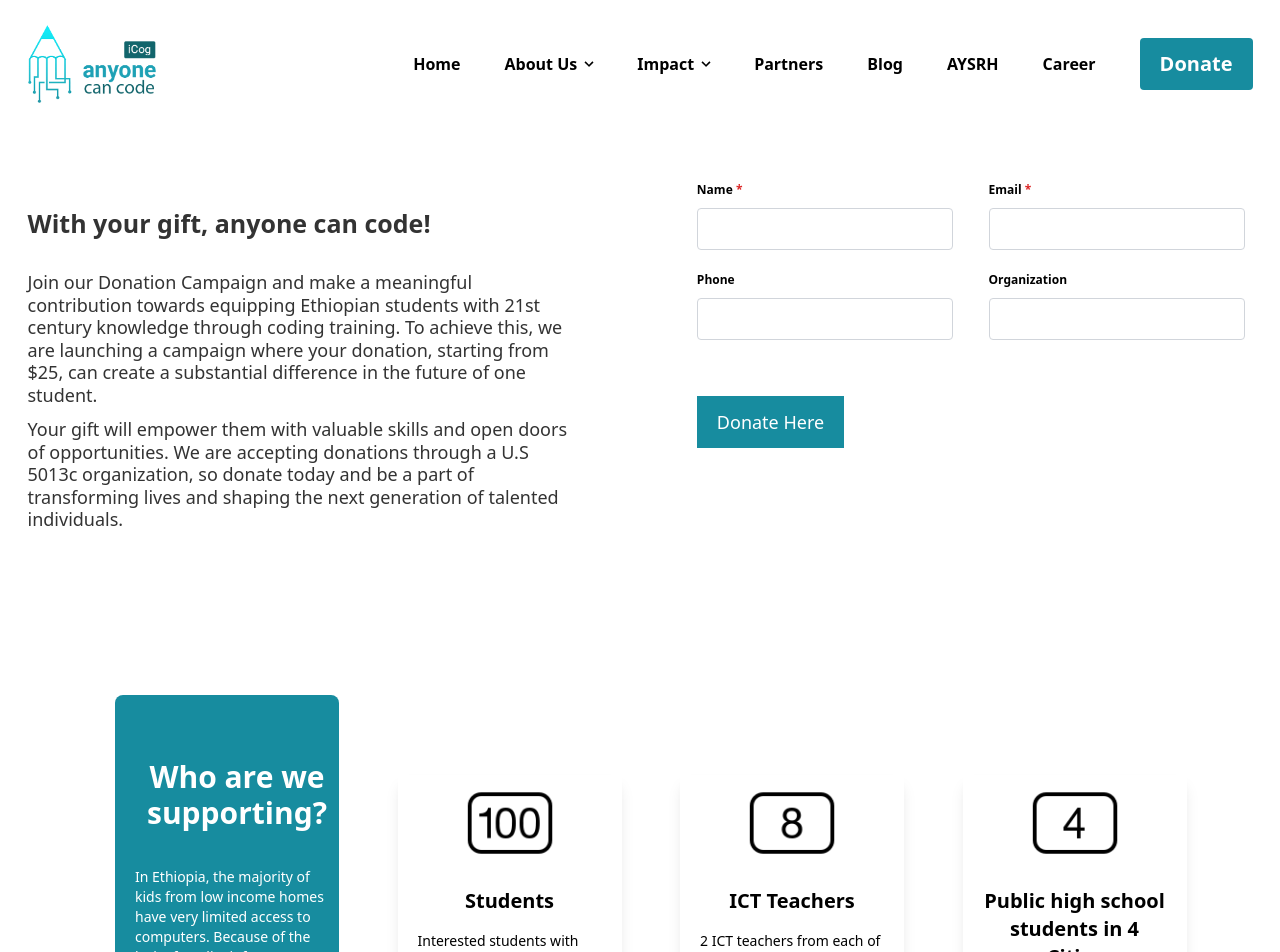
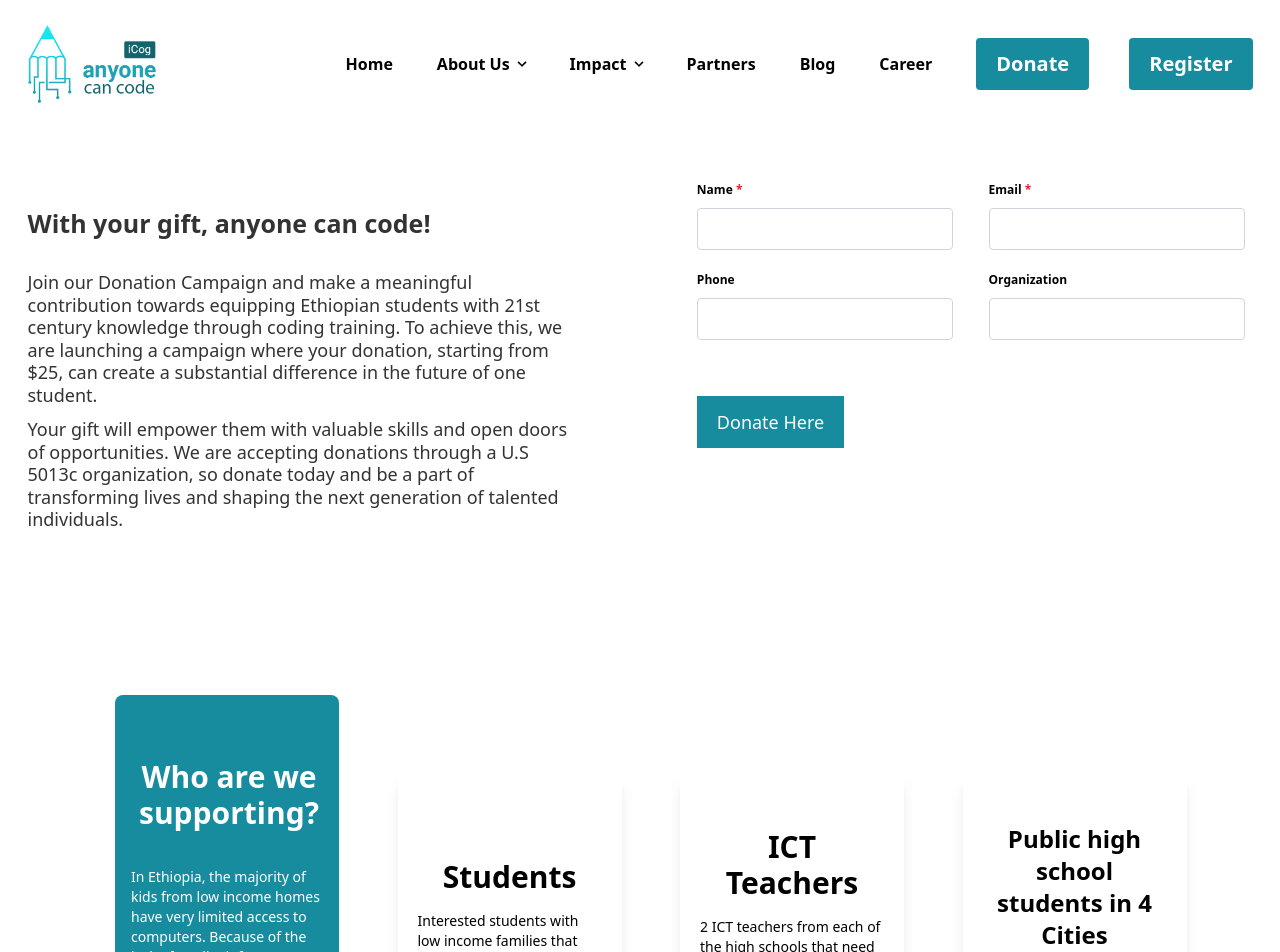
Before and after one commit to Admin-iCog-ACC/Donation_Page, a Next.js app: page / in a window 1280 px wide. Shown: the top 952 px of the page. Built offline with nearby package versions, Linux system fonts and the light colour scheme.

Commit message:
UI fixes

```diff
--- a/components/ContentDonate.js
+++ b/components/ContentDonate.js
@@ -9,8 +9,8 @@ function ContentSection() {
   return (
 <div className="max-w-[1050px] flex justify-center items-center my-15">
   <div className="grid grid-cols-1 gap-7 lg:gap-20 md:grid-cols-3 lg:grid-cols-4 mt-5 justify-center">
-        <div className="pt-16 rounded-lg pl-5 bg-[#178c9f] flex flex-col items-center group hover:shadow-xl transition duration-500 space-y-4 w-72 md:w-56 h-[475px]">
-          <h4 className=" text-3xl text-white sm:text-center pb-5 font-semibold">
+        <div className="pt-16 rounded-lg pl-4 bg-[#178c9f] flex flex-col items-center group hover:shadow-xl transition duration-500 space-y-4 w-72 md:w-56 h-[475px]">
+          <h4 className=" text-3xl pr-3 text-white sm:text-center pb-5 font-semibold">
             Who are we supporting?{' '}
           </h4>
           <p className="text-white pr-2 text-md md:text-sm">
@@ -24,10 +24,10 @@ function ContentSection() {
 
         <div
           className="mt-20 px-5
-           bg-white flex flex-col items-center shadow-lg group hover:shadow-2xl transition duration-500 space-y-4 w-72 md:w-56 h-[300px]
+           bg-white flex flex-col items-center justify-center shadow-lg group hover:shadow-2xl transition duration-500 space-y-4 w-72 md:w-56 h-[300px]
         "
         >
-          <div className="relative h-24 w-24 ">
+          {/* <div className="relative h-24 w-24 ">
             <Image
               src="/100.png"
               className=""
@@ -35,8 +35,8 @@ function ContentSection() {
               objectFit="contain"
               alt=""
             />
-          </div>
-          <h2 className="text-xl text-center font-bold">Students</h2>
+          </div> */}
+          <h2 className="text-3xl text-center font-bold">Students</h2>
           <h4 className="text-sm">
             {' '}
             Interested students with low income families that don’t have easy
@@ -45,10 +45,10 @@ function ContentSection() {
         </div>
         <div
           className="mt-20 px-5
-           bg-white flex flex-col items-center shadow-lg group hover:shadow-2xl transition duration-500 space-y-4 w-72 md:w-56 h-[300px]
+           bg-white flex flex-col items-center justify-center shadow-lg group hover:shadow-2xl transition duration-500 space-y-4 w-72 md:w-56 h-[300px]
         "
         >
-          <div className="relative h-24 w-24 ">
+          {/* <div className="relative h-24 w-24 ">
             <Image
               src="/8.png"
               s
@@ -57,21 +57,21 @@ function ContentSection() {
               objectFit="contain"
               alt=""
             />
-          </div>
-          <h2 className="text-xl text-center font-bold">ICT Teachers</h2>
+          </div> */}
+          <h2 className="text-3xl text-center md:pt-4 font-bold">ICT Teachers</h2>
           <h4 className="text-sm">
             {' '}
-            2 ICT teachers from each of the 4 high schools that need capacitance
+            2 ICT teachers from each of the high schools that need capacitance
             in order to teach the student based on the current curriculum
             standard.
           </h4>
         </div>
         <div
           className="mt-20 px-5
-           bg-white flex flex-col items-center shadow-lg group hover:shadow-2xl transition duration-500 space-y-4 w-72 md:w-56 h-[300px]
+           bg-white flex flex-col items-center justify-center shadow-lg group hover:shadow-2xl transition duration-500 space-y-4 w-72 md:w-56 h-[300px]
         "
         >
-          <div className="relative h-24 w-24 ">
+          {/* <div className="relative h-24 w-24 ">
             <Image
               src="/4.png"
               className=""
@@ -79,13 +79,13 @@ function ContentSection() {
               objectFit="contain"
               alt=""
             />
-          </div>
-          <h2 className="text-xl text-center font-bold">
+          </div> */}
+          <h2 className="text-2xl text-center font-bold">
             Public high school students in 4 Cities
           </h2>
           <h4 className="text-sm">
             {' '}
-            Planning to reach Public high schools in: Hawassa, Jimma,Harar and
+            Planning to reach Public high schools in; Hawassa, Jimma,Harar and
             Bahir Dar.
           </h4>
         </div>
--- a/components/Nav.js
+++ b/components/Nav.js
@@ -1,8 +1,8 @@
-import { useEffect, useState } from 'react';
-import Image from 'next/image';
-import { useRouter } from 'next/router';
-import Link from 'next/link';
-import { AiOutlineMenu } from 'react-icons/ai';
+import { useEffect, useState } from "react";
+import Image from "next/image";
+import { useRouter } from "next/router";
+import Link from "next/link";
+import { AiOutlineMenu } from "react-icons/ai";
 
 function Nav() {
   const [scrollState, setScrollState] = useState(false);
@@ -12,21 +12,21 @@ function Nav() {
     const changeNavBackground = () => {
       setScrollState(window.scrollY > 65);
     };
-    window.addEventListener('scroll', changeNavBackground);
-    return () => window.removeEventListener('scroll', changeNavBackground);
+    window.addEventListener("scroll", changeNavBackground);
+    return () => window.removeEventListener("scroll", changeNavBackground);
   }, [scrollState]);
 
   return (
     <div
       className={
         scrollState
-          ? 'w-full sticky top-0 z-10 h-28  bg-white shadow-lg'
-          : 'w-full sticky top-0 z-10 h-28 bg-transparent'
+          ? "w-full sticky top-0 z-10 h-28  bg-white shadow-lg"
+          : "w-full sticky top-0 z-10 h-28 bg-transparent"
       }
     >
       <div className="max-w-[1225px] lg:mx-auto mx-5 flex justify-between items-center ">
         <div
-          className={scrollState ? 'h-28 w-28 relative' : 'h-32 w-32 relative'}
+          className={scrollState ? "h-28 w-28 relative" : "h-32 w-32 relative"}
         >
           <Image
             src="/logo-web_sm.png"
@@ -87,6 +87,22 @@ function Nav() {
             <ul className="absolute hidden text-gray-700 py-5 bg-white group-hover:block w-48">
               <li className="">
                 <a
+                  className="bg-white hover:text-[#178c9f] py-2 px-4 block whitespace-no-wrap"
+                  href="https://icogacc.com/impact/public+workshops"
+                >
+                  Public Workshops
+                </a>
+              </li>
+              <li className="">
+                <a
+                  className="bg-white hover:text-[#178c9f] py-2 px-4 block whitespace-no-wrap"
+                  href="https://aysrh.icogacc.com/"
+                >
+                  AYSRH
+                </a>
+              </li>
+              <li className="">
+                <a
                   className="rounded-t bg-white hover:text-[#178c9f] py-2 px-4 block whitespace-no-wrap"
                   href="https://icogacc.com/impact/girls+can+code"
                 >
@@ -95,10 +111,10 @@ function Nav() {
               </li>
               <li className="">
                 <a
-                  className="bg-white hover:text-[#178c9f] py-2 px-4 block whitespace-no-wrap"
-                  href="https://icogacc.com/impact/public+workshops"
+                  className="rounded-t bg-white hover:text-[#178c9f] py-2 px-4 block whitespace-no-wrap"
+                  href="https://seal-app-ud2wj.ondigitalocean.app/"
                 >
-                  Public Workshops
+                  Social Impact
                 </a>
               </li>
               <li className="">
@@ -126,29 +142,30 @@ function Nav() {
           </a>
 
           <a
-            className="text-black hover:text-[#178c9f] cursor-pointer inline-flex items-center "
-            href="https://aysrh.icogacc.com/"
-          >
-            <span className="mr-1">AYSRH</span>
-          </a>
-
-          <a
             href="https://icogacc.com/career"
             className="text-black hover:text-[#178c9f] inline-flex items-center"
           >
             <span className="mr-1">Career</span>
           </a>
 
-
           <a
-            onClick={(e) => router.push('/')}
+            onClick={(e) => router.push("/")}
             className="text-xl text-white px-5 py-3 rounded bg-[#178c9f]"
           >
             Donate
           </a>
 
+          <a
+            href="https://icogacc.com/register"
+            className="text-xl text-white px-5 py-3 rounded bg-[#178c9f]"
+          >
+            Register
+          </a>
         </div>
-        <div className="lg:hidden text-4xl text-[#178c9f]" onClick={() => setIsOpen(true)}>
+        <div
+          className="lg:hidden text-4xl text-[#178c9f]"
+          onClick={() => setIsOpen(true)}
+        >
           <AiOutlineMenu />
         </div>
       </div>
@@ -159,16 +176,16 @@ function Nav() {
 
 export default Nav;
 
-import React from 'react';
-import { useRecoilState } from 'recoil';
-import { navModalState } from './atoms/navModal';
+import React from "react";
+import { useRecoilState } from "recoil";
+import { navModalState } from "./atoms/navModal";
 
 function Modal() {
   const [isOpen, setIsOpen] = useRecoilState(navModalState);
   return (
     <div
       className={`${
-        isOpen ? 'flex' : 'hidden'
+        isOpen ? "flex" : "hidden"
       } fixed top-7 w-full h-full  flex items-center justify-center`}
     >
       <div className="modal-overlay absolute w-full h-full bg-[#f7f9ff]"></div>
@@ -238,6 +255,22 @@ function Modal() {
               </svg>
             </a>
             <ul className="absolute hidden text-gray-700 py-5 bg-white group-hover:block w-48">
+            <li className="">
+                <a
+                  className="bg-white hover:text-[#178c9f] py-2 px-4 block whitespace-no-wrap"
+                  href="https://icogacc.com/impact/public+workshops"
+                >
+                  Public Workshops
+                </a>
+              </li>
+              <li className="">
+                <a
+                  className="bg-white hover:text-[#178c9f] py-2 px-4 block whitespace-no-wrap"
+                  href="https://aysrh.icogacc.com/"
+                >
+                  AYSRH
+                </a>
+              </li>
               <li className="">
                 <a
                   className="rounded-t bg-white hover:text-[#178c9f] py-2 px-4 block whitespace-no-wrap"
@@ -248,10 +281,10 @@ function Modal() {
               </li>
               <li className="">
                 <a
-                  className="bg-white hover:text-[#178c9f] py-2 px-4 block whitespace-no-wrap"
-                  href="https://icogacc.com/impact/public+workshops"
+                  className="rounded-t bg-white hover:text-[#178c9f] py-2 px-4 block whitespace-no-wrap"
+                  href="https://seal-app-ud2wj.ondigitalocean.app/"
                 >
-                  Public Workshops
+                  Social Impact
                 </a>
               </li>
               <li className="">
@@ -278,18 +311,17 @@ function Modal() {
             <span className="mr-1">Blog</span>
           </a>
 
-          <Link
-            href="/"
-            className="text-black hover:text-[#178c9f] inline-flex items-center "
-          >
-            <span className="mr-1">AYSRH</span>
-          </Link>
-
           <a
             href="https://icogacc.com/career"
             className="text-black hover:text-[#178c9f] inline-flex items-center"
           >
             <span className="mr-1">Career</span>
+          </a>
+          <a
+            href="#"
+            className="text-xl text-white px-6 py-3 rounded bg-[#178c9f]"
+          >
+            Donate
           </a>
           <a
             href="https://icogacc.com/register"
```
